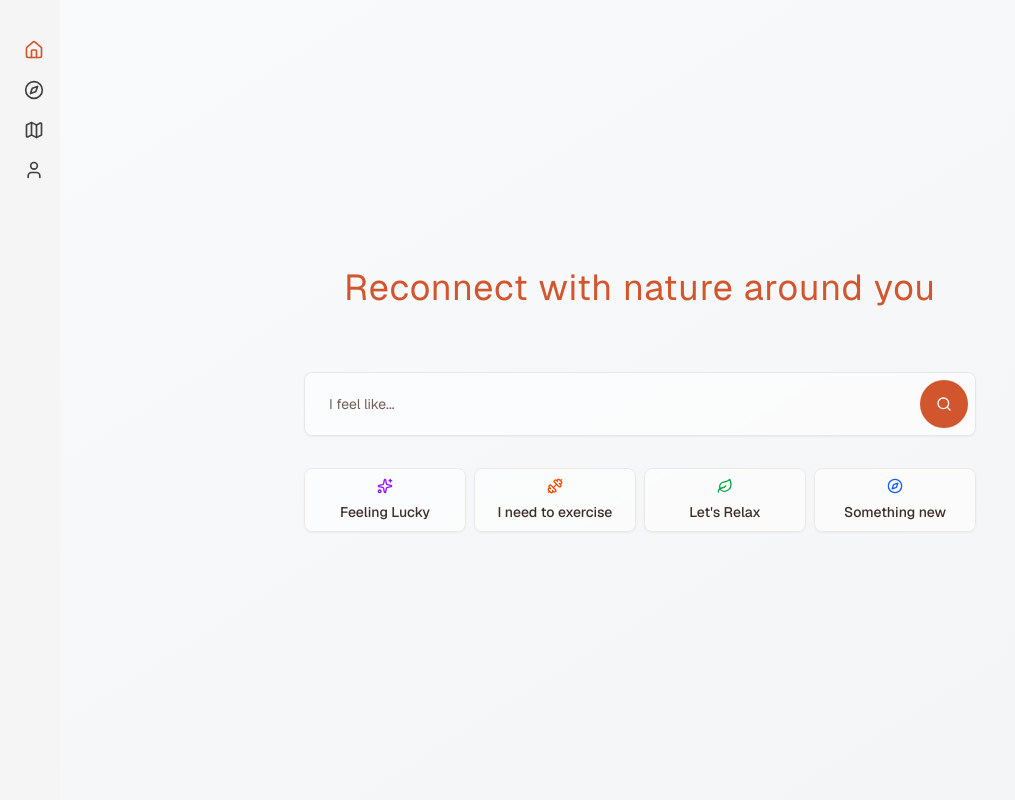
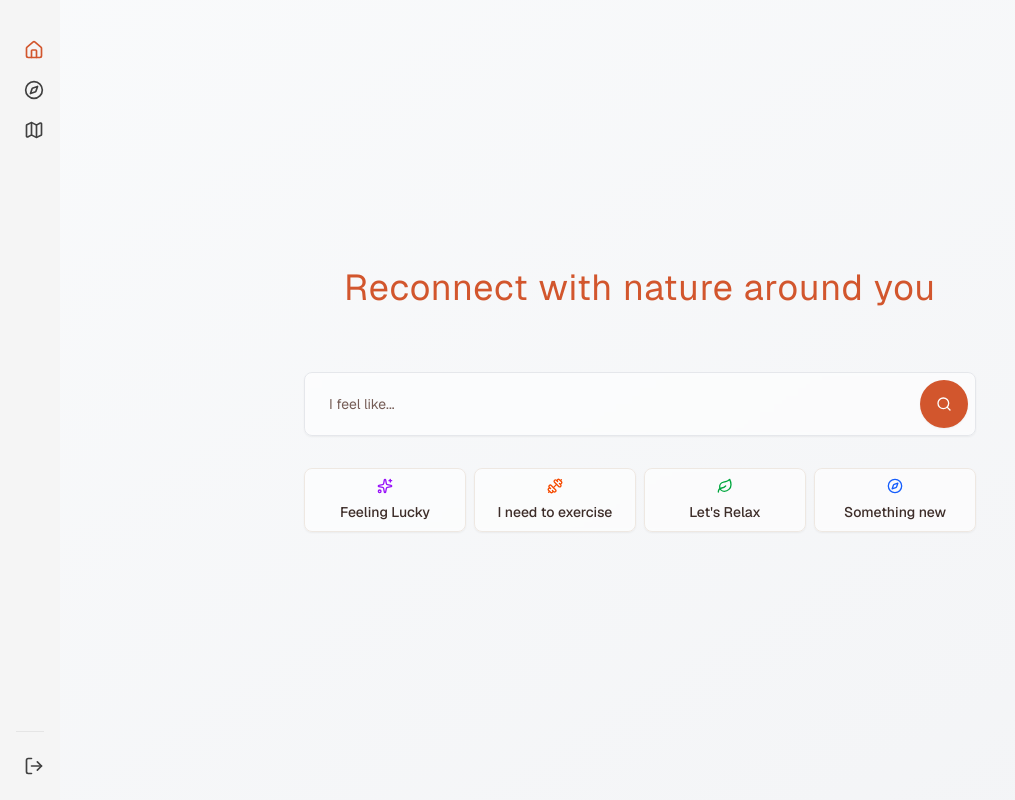
Before and after one commit to alexphiev/aroundus, a Next.js app: page / in a window 1280 px wide. Shown: the whole page, without its empty margins (0-1015 px from the left). Built offline with nearby package versions, Linux system fonts and the light colour scheme.

Commit message:
feat: #32 add logout button

```diff
--- a/app/sign-in/page.tsx
+++ b/app/sign-in/page.tsx
@@ -30,7 +30,7 @@ export default function SignInPage() {
 
   return (
     <div className="bg-background flex min-h-[100dvh] items-center justify-center">
-      <div className="bg-card text-card-foreground w-full max-w-md space-y-6 rounded-lg p-8 shadow-lg">
+      <div className="w-full max-w-md space-y-6 p-8 md:bg-card md:text-card-foreground md:rounded-lg md:shadow-lg">
         <div className="text-center">
           <h1 className="text-3xl font-bold">Sign In</h1>
           <p className="text-muted-foreground">
--- a/components/layout/AppSidebar.tsx
+++ b/components/layout/AppSidebar.tsx
@@ -1,7 +1,9 @@
-import { Sidebar, SidebarBody, SidebarLink } from '@/components/layout/sidebar'
-import { Compass, Home, Map, User } from 'lucide-react'
+import { Sidebar, SidebarBody, SidebarLink, useSidebar } from '@/components/layout/sidebar'
+import { signOutAction } from '@/app/actions'
+import { Compass, Home, LogOut, Map } from 'lucide-react'
+import { motion } from 'framer-motion'
+import { cn } from '@/lib/utils'
 
-// Default navigation links used throughout the app
 const navLinks = [
   {
     label: 'Home',
@@ -18,22 +20,68 @@ const navLinks = [
     href: '/past-places',
     icon: <Map className="h-5 w-5" />,
   },
-  {
-    label: 'Profile',
-    href: '/profile',
-    icon: <User className="h-5 w-5" />,
-  },
 ]
 
+function SidebarButton({
+  icon,
+  label,
+  onClick,
+}: {
+  icon: React.ReactNode
+  label: string
+  onClick: () => void
+}) {
+  const { open, animate } = useSidebar()
+
+  return (
+    <button
+      onClick={onClick}
+      className={cn(
+        'group/sidebar flex w-full items-center justify-start gap-2 rounded-md px-2 py-2 transition-colors',
+        'hover:bg-neutral-150 dark:hover:bg-neutral-750 text-neutral-700 dark:text-neutral-200'
+      )}
+    >
+      <span className="text-neutral-700 transition-colors dark:text-neutral-200">
+        {icon}
+      </span>
+      <motion.span
+        initial={{ display: 'none', opacity: 0 }}
+        animate={{
+          display: animate ? (open ? 'inline-block' : 'none') : 'none',
+          opacity: animate ? (open ? 1 : 0) : 0,
+        }}
+        transition={{ duration: animate ? 0.2 : 0 }}
+        className={cn(
+          'inline-block text-sm whitespace-pre transition duration-150 group-hover/sidebar:translate-x-1',
+          'text-neutral-700 dark:text-neutral-200'
+        )}
+      >
+        {label}
+      </motion.span>
+    </button>
+  )
+}
+
 export default function AppSidebar() {
+  const handleLogout = async () => {
+    await signOutAction()
+  }
+
   return (
     <Sidebar>
       <SidebarBody>
-        {/* Navigation Links */}
-        <div className="mb-4 mt-4 space-y-1">
+        <div className="mt-4 mb-4 space-y-1">
           {navLinks.map((link) => (
             <SidebarLink key={link.href} link={link} />
           ))}
+        </div>
+
+        <div className="mt-auto space-y-1 border-t border-neutral-200 pt-4 dark:border-neutral-700">
+          <SidebarButton
+            icon={<LogOut className="h-5 w-5" />}
+            label="Logout"
+            onClick={handleLogout}
+          />
         </div>
       </SidebarBody>
     </Sidebar>
--- a/components/layout/MobileBottomNav.tsx
+++ b/components/layout/MobileBottomNav.tsx
@@ -1,7 +1,8 @@
 'use client'
 
 import { useNavigation } from '@/components/NavigationLoader'
-import { Compass, Home, Map, User } from 'lucide-react'
+import { signOutAction } from '@/app/actions'
+import { Compass, Home, LogOut, Map } from 'lucide-react'
 import Link from 'next/link'
 import { usePathname } from 'next/navigation'
 
@@ -24,10 +25,10 @@ const navLinks = [
     disabled: true,
   },
   {
-    label: 'Profile',
-    href: '/profile',
-    icon: User,
-    disabled: true,
+    label: 'Logout',
+    href: '/logout',
+    icon: LogOut,
+    isLogout: true,
   },
 ]
 
@@ -41,12 +42,33 @@ export default function MobileBottomNav() {
     }
   }
 
+  const handleLogout = async () => {
+    startLoading()
+    await signOutAction()
+  }
+
   return (
     <div className="bg-background border-border/90 fixed right-0 bottom-0 left-0 z-50 border-t md:hidden">
       <div className="safe-area-bottom flex h-14 items-center justify-around">
         {navLinks.map((link) => {
           const isActive = pathname === link.href
           const Icon = link.icon
+
+          // Handle logout differently from regular navigation
+          if (link.isLogout) {
+            return (
+              <button
+                key={link.href}
+                onClick={handleLogout}
+                className="flex min-w-0 flex-1 flex-col items-center justify-center rounded-lg transition-colors"
+              >
+                <Icon className="mb-1 h-5 w-5 text-muted-foreground transition-colors" />
+                <span className="text-xs leading-tight text-muted-foreground transition-colors">
+                  {link.label}
+                </span>
+              </button>
+            )
+          }
 
           return (
             <Link
```
